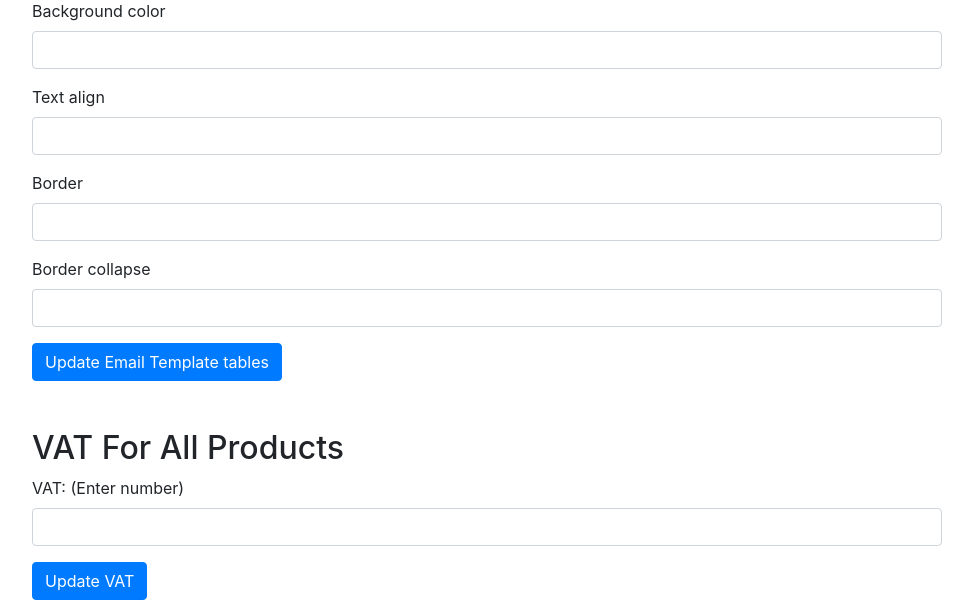
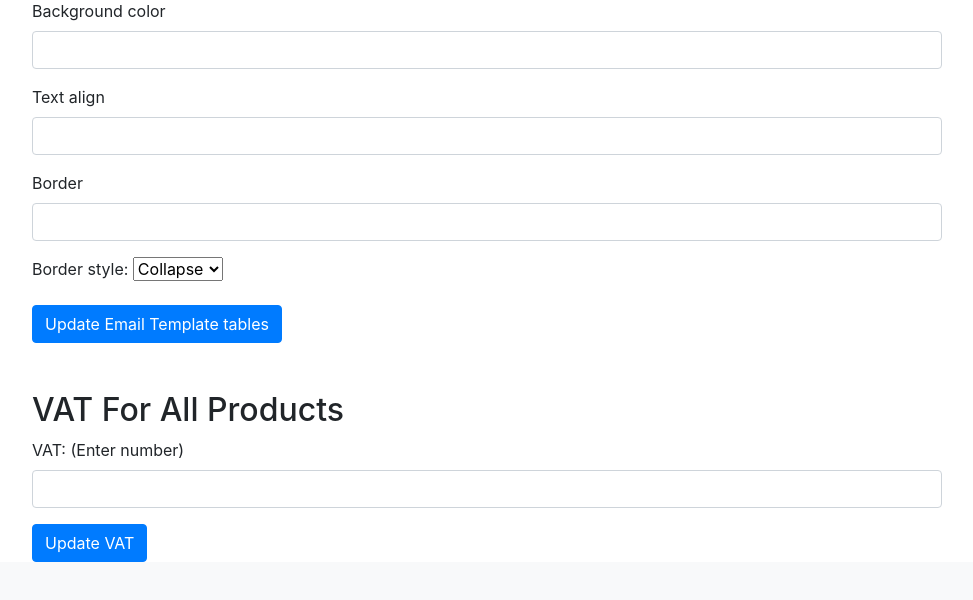
Before and after one commit to Kolpic/Online-Store, a Flask app: template Forum-Project/project/templates/captcha_settings.html in a window 1280 px wide. Shown: the part 686-1286 px from the top of the page, without its empty margins (303-1276 px from the left). After the commit the page ends 1248 px from the top, so only its background shows below. Run offline with Flask 3, Linux system fonts and the light colour scheme; the template is opened without the code that fills it, so the values that code supplies are empty; some libraries are stand-ins or nearby versions.

Commit message:
https://app.clickup.com/t/86bzptx0a fixed bug

```diff
--- a/Forum-Project/project/templates/captcha_settings.html
+++ b/Forum-Project/project/templates/captcha_settings.html
@@ -88,10 +88,12 @@
             </div>
 
             <div class="form-group">
-                <label for="border_collapse">Border collapse</label>
-                <input type="text" class="form-control" id="border_collapse" name="border_collapse" value="{{ border_collapse }}">
+                <label for="border_collapse">Border style: </label>
+                <select name="border_collapse" id="border_collapse">
+                    <option value="collapse">Collapse</option>
+                    <option value="separate">Separate</option>
+                </select>
             </div>
-
 
             <button type="submit" class="btn btn-primary">Update Email Template tables</button>
         </form>
```
